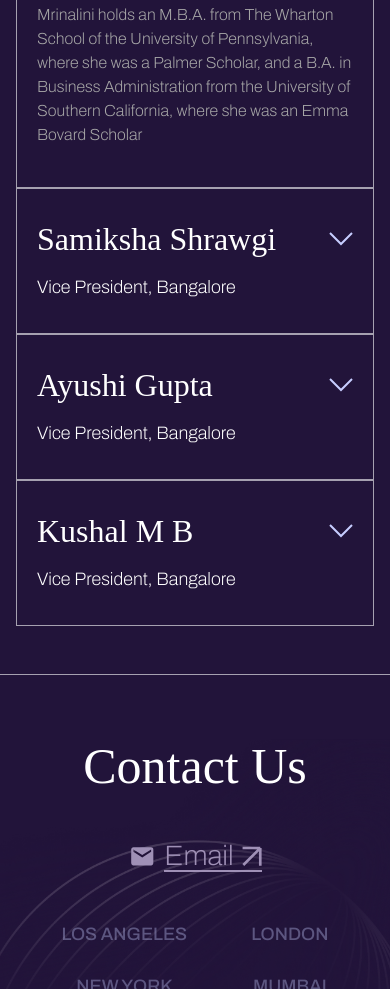
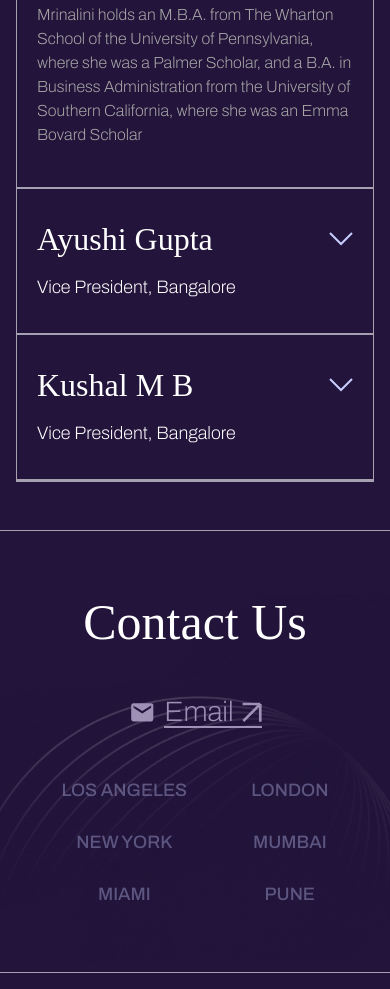
Before and after one commit to ht-research/guild, a website: page index.html in a window 390 px wide. Shown: the part 6145-7134 px from the top of the page. Drawn offline with Linux system fonts and the light colour scheme; a web font is replaced by a local one.

Commit message:
remove team member

```diff
--- a/index.html
+++ b/index.html
@@ -773,53 +773,6 @@
           </div>
           <div class="team-card-wrapper">
             <div class="team-card relative">
-              <span class="team-card-letter">S</span>
-              <div class="team-card-bg">
-                <span class="team-card-letter">S</span>
-                <span class="bg-white/5 absolute w-full h-full"></span>
-              </div>
-              <div class="team-card-inner">
-                <div class="team-card-header">
-                  <div class="flex items-center justify-between">
-                    <h3 class="team-card-heading">Samiksha Shrawgi</h3>
-                    <span class="team-card-icon lg:hidden">
-                      <svg
-                        width="24"
-                        height="14"
-                        viewBox="0 0 24 14"
-                        fill="none"
-                        xmlns="http://www.w3.org/2000/svg">
-                        <path
-                          d="M1 1L12 12L23 1"
-                          stroke="#C7CDFF"
-                          stroke-width="2" />
-                      </svg>
-                    </span>
-                  </div>
-
-                  <p class="team-card-designation">Vice President, Bangalore</p>
-                </div>
-                <div class="team-card-body">
-                  <div class="team-card-body-text">
-                    <p>
-                      Before joining Guild, Samiksha was a General Manager at Swiggy, a management
-                      consultant at the Boston Consulting Group, and an Analyst at the IFC and J.P.
-                      Morgan. She specializes in the operationalization of Guild's data-driven
-                      playbook across the portfolio.
-                    </p>
-
-                    <p>
-                      Samiksha holds an M.B.A from the Indian School of Business (India) and a
-                      B.Tech. in Manufacturing Science and Engineering from the Indian Institute of
-                      Technology (India).
-                    </p>
-                  </div>
-                </div>
-              </div>
-            </div>
-          </div>
-          <div class="team-card-wrapper">
-            <div class="team-card relative">
               <span class="team-card-letter">A</span>
               <div class="team-card-bg">
                 <span class="team-card-letter">A</span>
@@ -911,9 +864,9 @@
           </div>
 
           <!-- If there is only one team member on last row then add this at end -->
-          <!-- <div class="team-card-wrapper">
+          <div class="team-card-wrapper">
             <div class="team-card relative"></div>
-          </div> -->
+          </div>
         </div>
       </section>
     </main>
```
